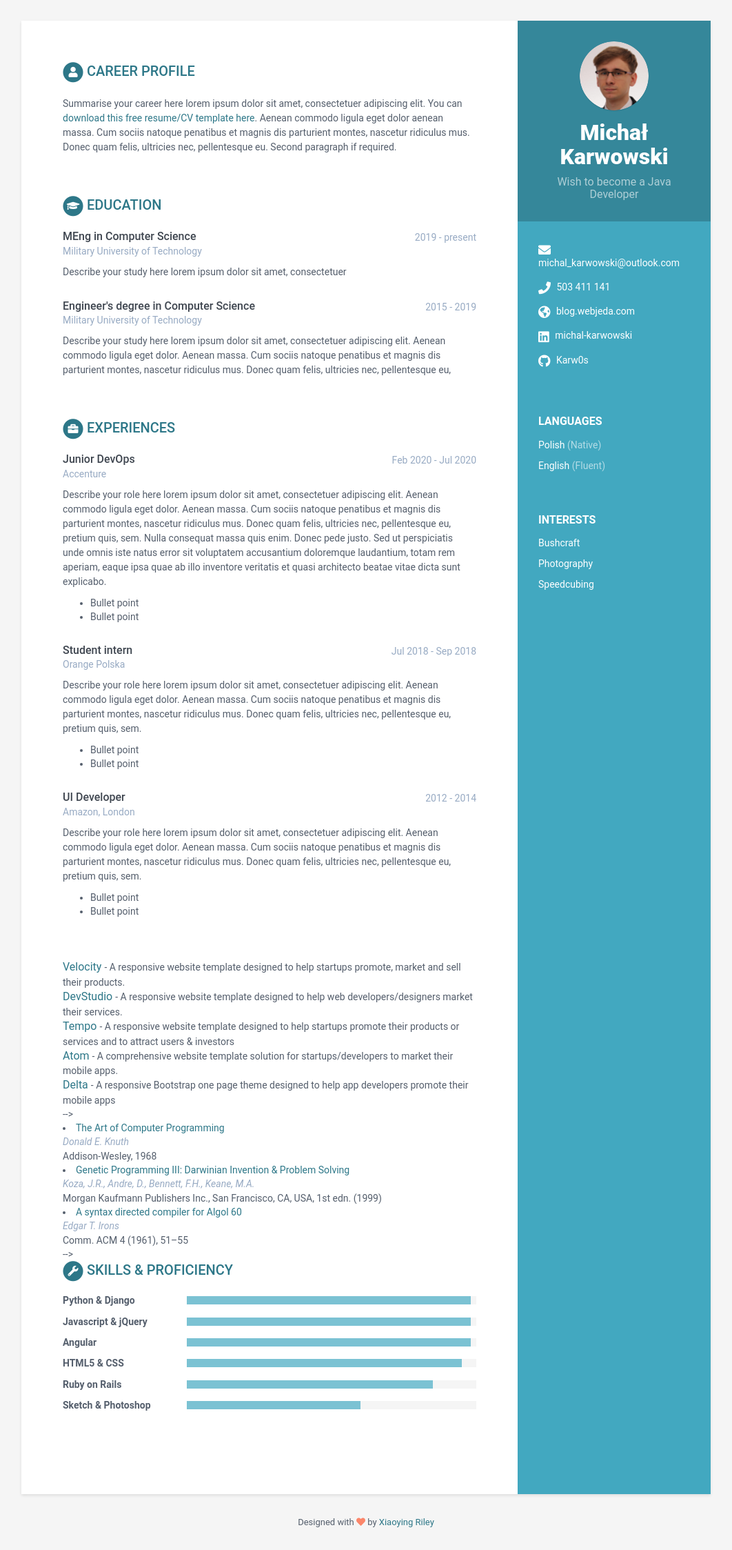
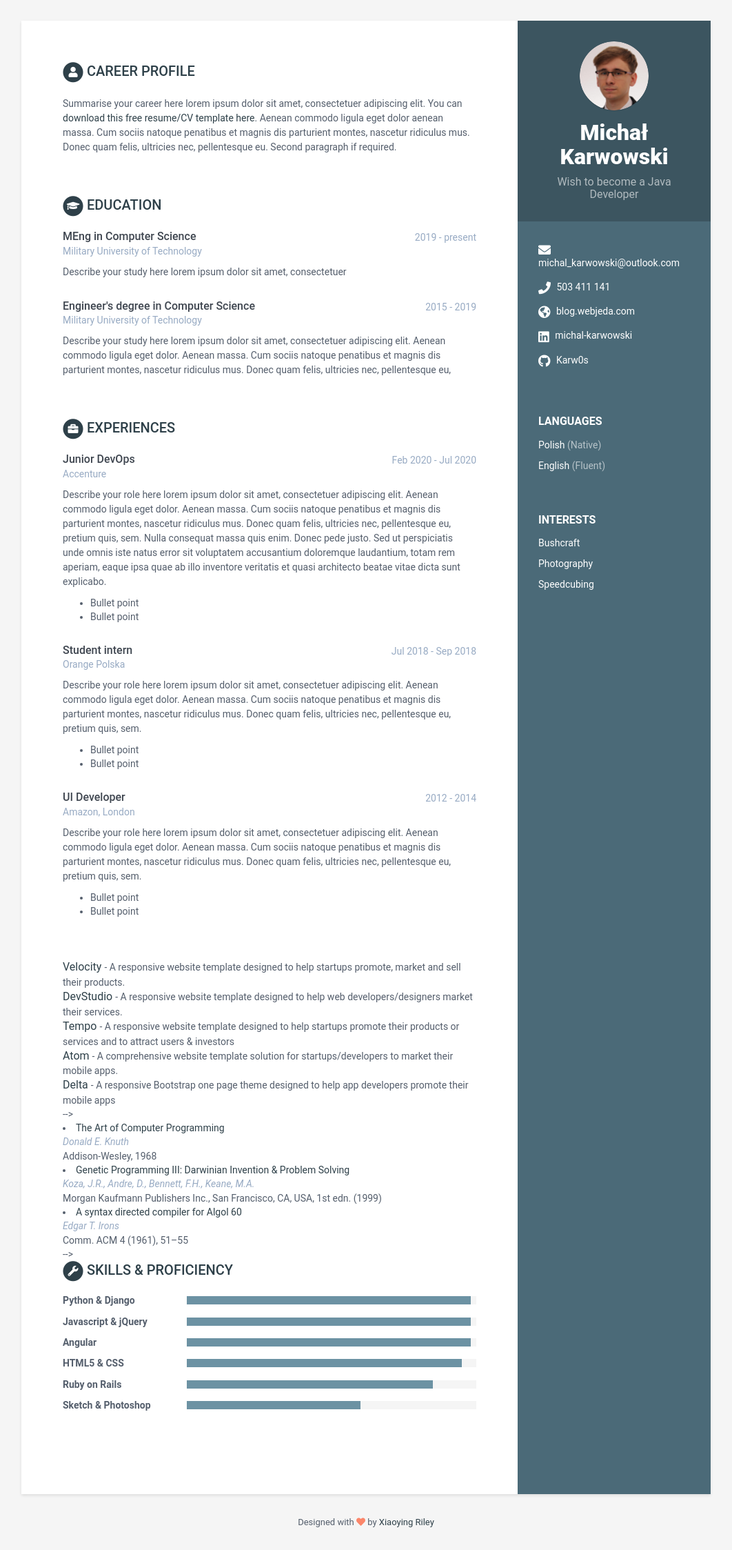
Before and after one commit to Karw0s/Karw0s.github.io, a Jekyll site: the page built from index.html, in a window 1280 px wide. Shown: the whole page at 69% size, without its empty margins (109-1171 px from the left). Built offline with Jekyll 4.4.1, drawn with Linux system fonts in a browser that asks for light colours.

Commit message:
Update _config.yml

```diff
--- a/_config.yml
+++ b/_config.yml
@@ -2,11 +2,11 @@
 
 # Site Settings
 title: Michał Karwowski
-url: 'http://webjeda.com'
+url: ''
 baseurl: '' #change it according to your repository name
 description: A beautiful Jekyll theme for creating resume
 # Style will be applied only after restarting the build or serve. Just choose one of the options.
-theme_skin: blue # blue turquoise green berry orange ceramic
+theme_skin: ceramic # blue turquoise green berry orange ceramic
 chrome_mobile_color: #use hex colors (ex:#1976d2) or leave empty if you don't want a color for chrome mobile searchbar
 
 # Tracker
```
